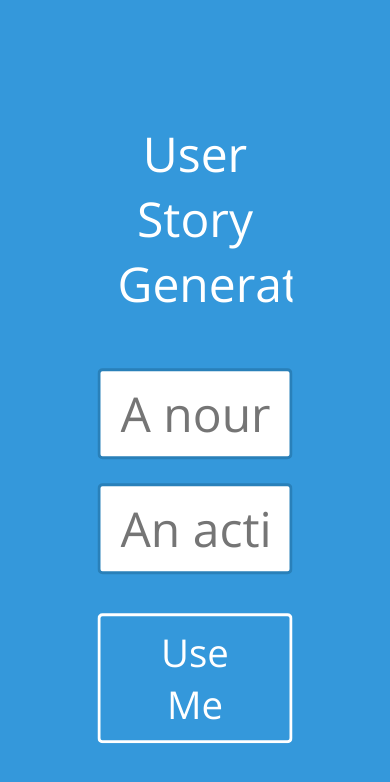
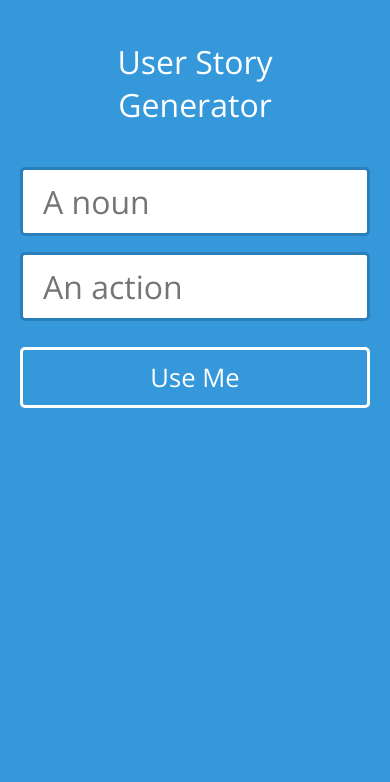
Before and after one commit to tessalt/user-story-generator, a plain HTML site: page index.html in a window 390 px wide. Drawn offline with nearby package versions, Linux system fonts and the light colour scheme.

Commit message:
responsives

```diff
--- a/style.css
+++ b/style.css
@@ -201,3 +201,21 @@ h1 {
 .fade-in {
   background: #9b59b6;
 }
+
+@media (max-width: 960px) {
+  .us-generator.inner,
+  .fade-in .inner {
+    width: 100%;
+    -webkit-transform: translate(0,0);
+    top: 0;
+    left: 0;
+    margin: 0 auto;
+    padding: 20px;
+  }
+  .us-form {
+    font-size: 2em;
+  }
+  .us-output {
+    font-size: 1.5em;
+  }
+}
```
